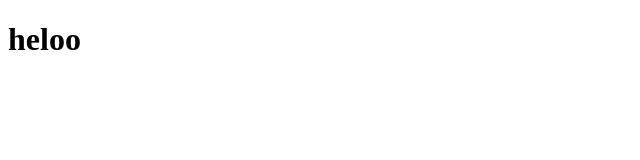
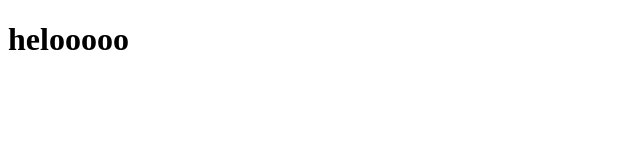
Before and after one commit to GTBAndrexaa/Beridze, a plain HTML site: page index.html in a window 1280 px wide. Shown: the full height of the page, 0-640 px from the left. Drawn offline with Linux system fonts and the light colour scheme.

Commit message:
first commit

```diff
--- a/index.html
+++ b/index.html
@@ -7,7 +7,7 @@
     <title>Document</title>
 </head>
 <body>
-    <h1>heloo</h1>
+    <h1>helooooo</h1>
     <script src="/main.js"></script>
 </body>
 </html>
```
